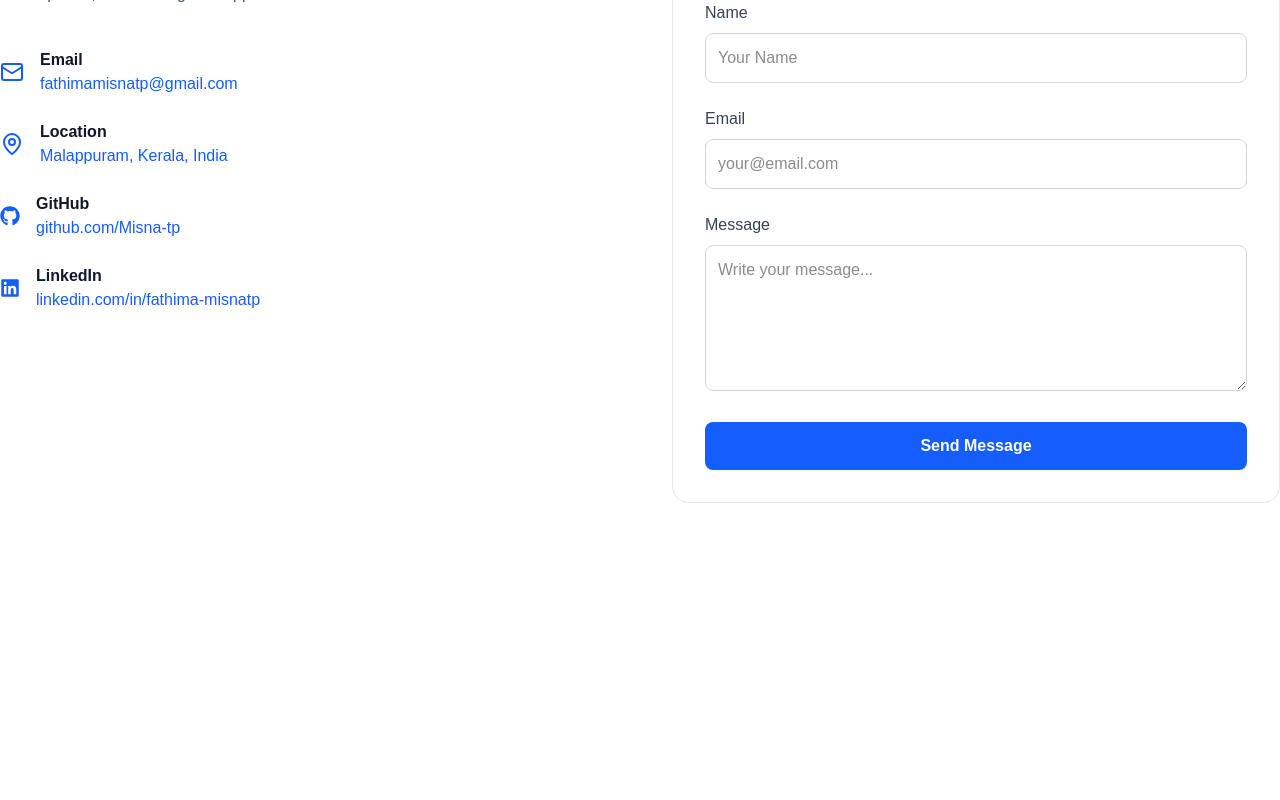
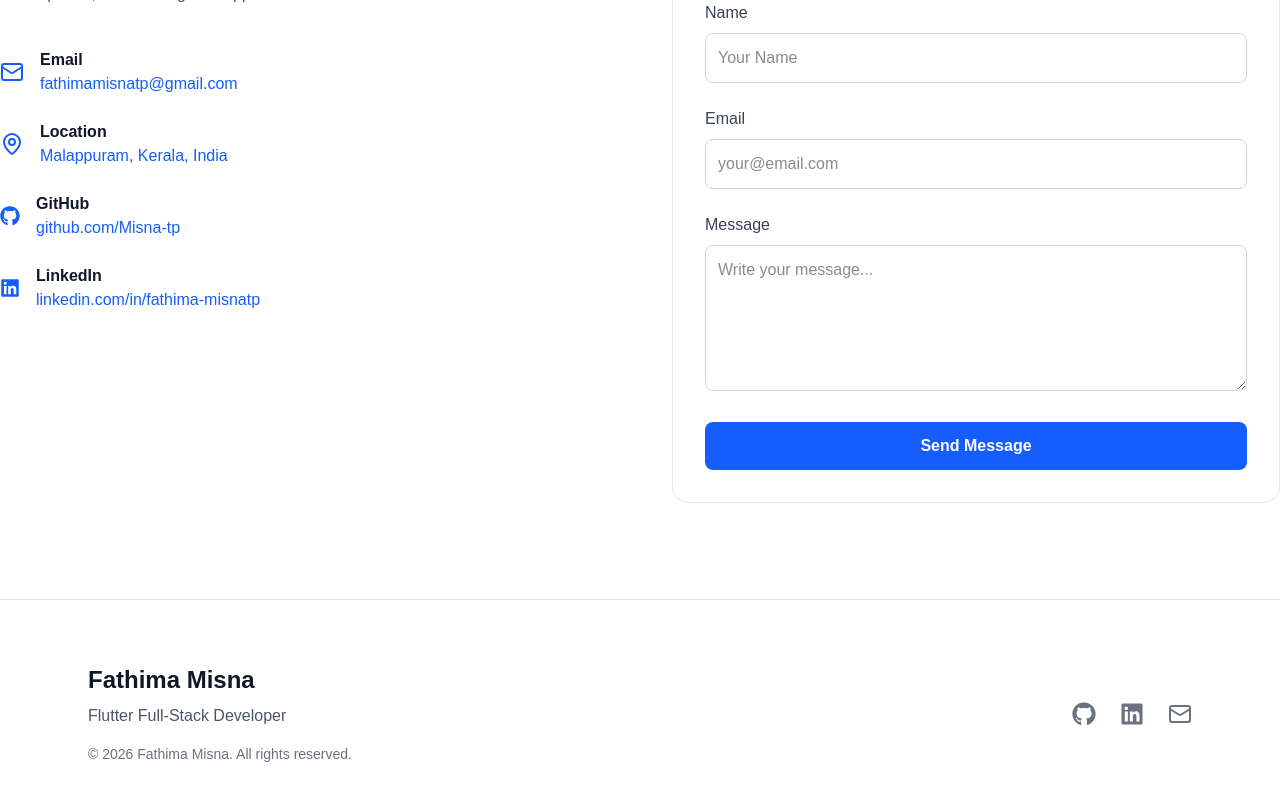
Before and after one commit to Misna-tp/misna-portfolio, a Next.js app: page / in a window 1280 px wide. Shown: the part 3426-4226 px from the top of the page. Before the commit the page ends 4025 px from the top, so only its background shows below. Built offline with nearby package versions, Linux system fonts and the light colour scheme.

Commit message:
footer were gave

```diff
--- a/src/app/page.tsx
+++ b/src/app/page.tsx
@@ -4,6 +4,7 @@ import About from "@/components/About";
 import Skills from "@/components/Skills";
 import Projects from "@/components/Projects";
 import Contact from "@/components/Contact";
+import Footer from "@/components/Footer";
 export default function Home() {
   return (
     <main>
@@ -14,7 +15,7 @@ export default function Home() {
 <Skills />
 <Projects />
 <Contact />
-
+<Footer />
     </main>
   );
 }
--- /dev/null
+++ b/src/components/Footer.tsx
@@ -0,0 +1,59 @@
+import { FaGithub, FaLinkedin } from "react-icons/fa";
+import { Mail } from "lucide-react";
+export default function Footer() {
+  return (
+    <footer className="border-t border-gray-200 dark:border-gray-700 bg-white dark:bg-black">
+      <div className="max-w-6xl mx-auto px-6 py-16">
+<div className="flex flex-col md:flex-row justify-between items-center gap-10">
+
+          {/* Left Side */}
+          <div className="text-center md:text-left">
+           <h3 className="text-2xl font-bold text-gray-900 dark:text-white">
+              Fathima Misna
+            </h3>
+
+            <p className="mt-2 text-gray-600 dark:text-gray-300">
+              Flutter Full-Stack Developer
+            </p>
+
+            <p className="mt-4 text-sm text-gray-500">
+              © 2026 Fathima Misna. All rights reserved.
+            </p>
+          </div>
+
+          {/* Right Side */}
+          <div className="flex items-center gap-6">
+
+  <a
+    href="https://github.com/Misna-tp"
+    target="_blank"
+    rel="noopener noreferrer"
+    className="text-gray-500 hover:text-blue-600 transition"
+  >
+    <FaGithub size={24} />
+  </a>
+
+  <a
+    href="https://www.linkedin.com/in/fathima-misnatp"
+    target="_blank"
+    rel="noopener noreferrer"
+    className="text-gray-500 hover:text-blue-600 transition"
+  >
+    <FaLinkedin size={24} />
+  </a>
+
+  <a
+    href="mailto:fathimamisnatp@gmail.com"
+    className="text-gray-500 hover:text-blue-600 transition"
+  >
+    <Mail size={24} />
+  </a>
+
+</div>
+
+        </div>
+
+      </div>
+    </footer>
+  );
+}
```
